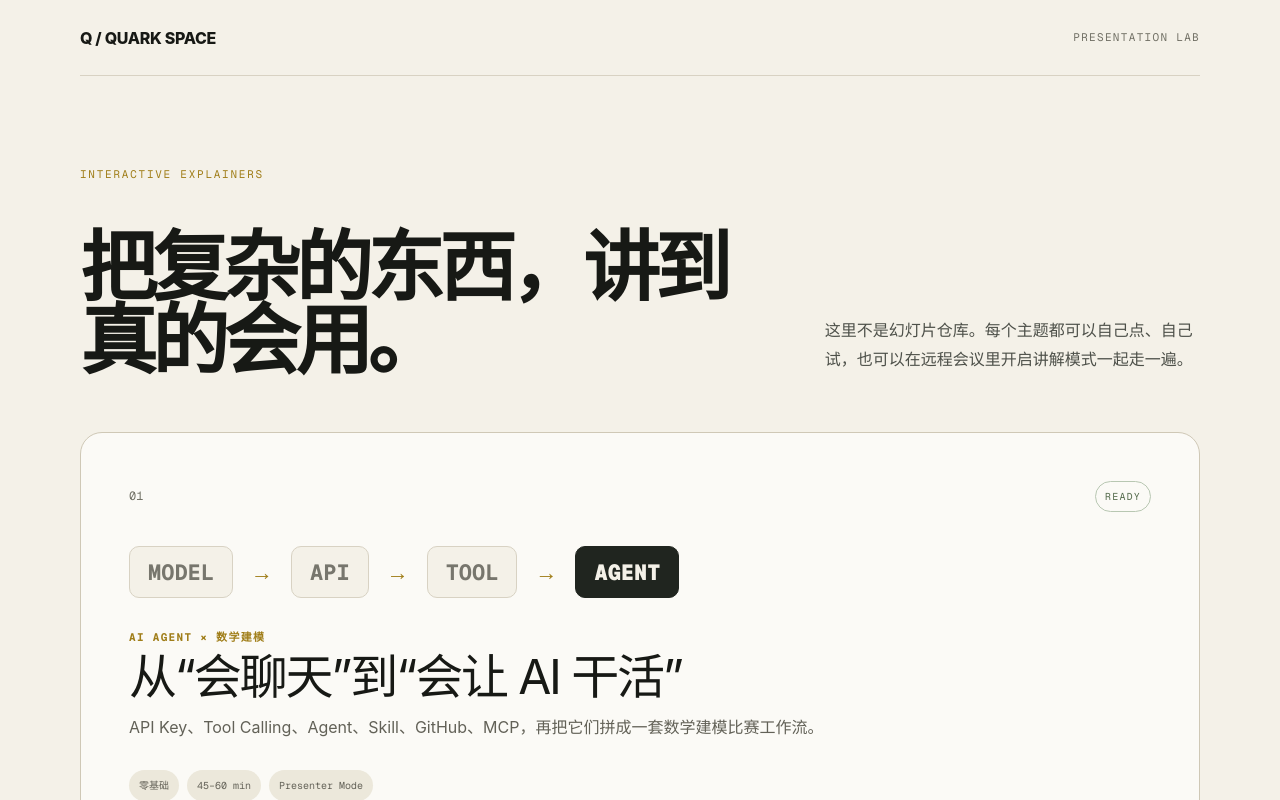
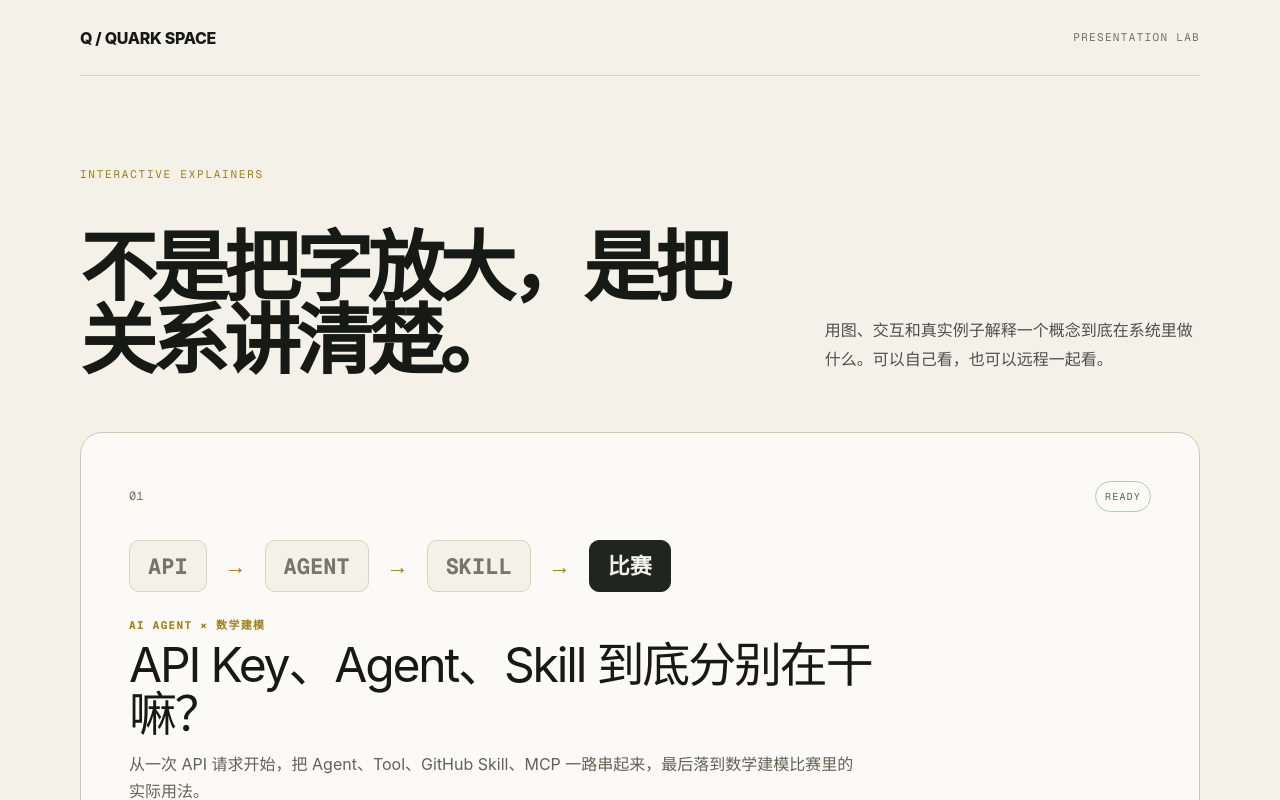
Before and after one commit to Quarkgluonmixture/ai-model-observatory, a Next.js app: page /presentation in a window 1280 px wide. Shown: the top 800 px of the page. Built offline with nearby package versions, Linux system fonts and the light colour scheme.

Commit message:
align presentation hub with teaching-first redesign

```diff
--- a/app/presentation/page.tsx
+++ b/app/presentation/page.tsx
@@ -4,7 +4,7 @@ import s from "./presentation.module.css";
 
 export const metadata: Metadata = {
   title: "Presentation Lab — Quark Space",
-  description: "可分享、可演示、可复习的互动讲解。",
+  description: "用交互和可视化把复杂概念真正讲明白。",
 };
 
 export default function PresentationHub() {
@@ -17,30 +17,30 @@ export default function PresentationHub() {
 
       <section className={s.hero}>
         <p className={s.eyebrow}>INTERACTIVE EXPLAINERS</p>
-        <h1>把复杂的东西，讲到真的会用。</h1>
+        <h1>不是把字放大，是把关系讲清楚。</h1>
         <p className={s.lead}>
-          这里不是幻灯片仓库。每个主题都可以自己点、自己试，也可以在远程会议里开启讲解模式一起走一遍。
+          用图、交互和真实例子解释一个概念到底在系统里做什么。可以自己看，也可以远程一起看。
         </p>
       </section>
 
-      <section className={s.grid} aria-label="互动展示">
+      <section className={s.grid} aria-label="互动讲解">
         <Link href="/presentation/agent-101" className={s.card}>
           <div className={s.cardTop}>
             <span className={s.index}>01</span>
             <span className={s.status}>READY</span>
           </div>
           <div className={s.diagram} aria-hidden="true">
-            <span>MODEL</span><i>→</i><span>API</span><i>→</i><span>TOOL</span><i>→</i><b>AGENT</b>
+            <span>API</span><i>→</i><span>AGENT</span><i>→</i><span>SKILL</span><i>→</i><b>比赛</b>
           </div>
           <div>
             <p className={s.kicker}>AI AGENT × 数学建模</p>
-            <h2>从“会聊天”到“会让 AI 干活”</h2>
-            <p>API Key、Tool Calling、Agent、Skill、GitHub、MCP，再把它们拼成一套数学建模比赛工作流。</p>
+            <h2>API Key、Agent、Skill 到底分别在干嘛？</h2>
+            <p>从一次 API 请求开始，把 Agent、Tool、GitHub Skill、MCP 一路串起来，最后落到数学建模比赛里的实际用法。</p>
           </div>
           <div className={s.meta}>
-            <span>零基础</span><span>45–60 min</span><span>Presenter Mode</span>
+            <span>零基础</span><span>交互可视化</span><span>可一起看</span>
           </div>
-          <span className={s.open}>开始体验 →</span>
+          <span className={s.open}>打开 →</span>
         </Link>
       </section>
 
```
